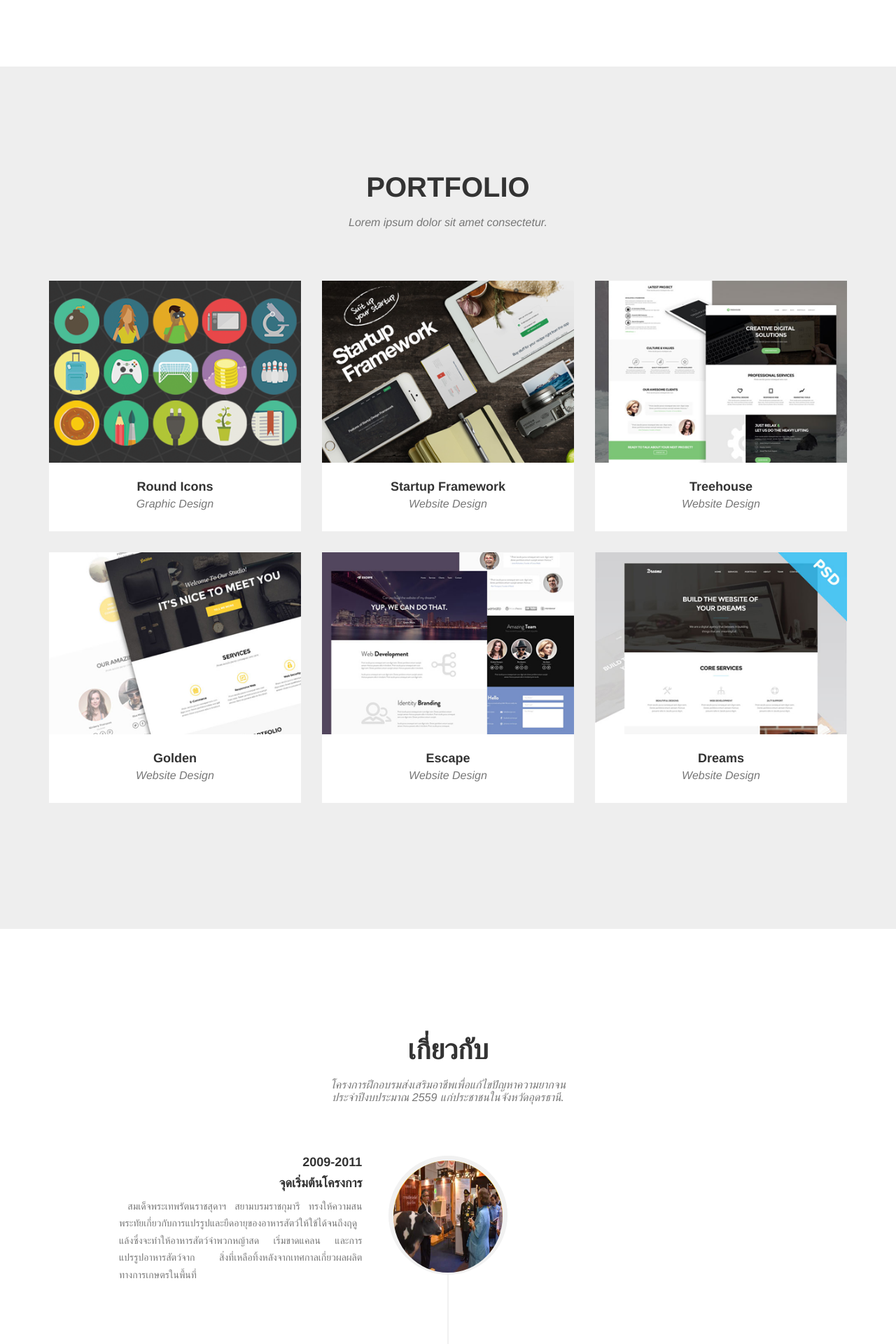
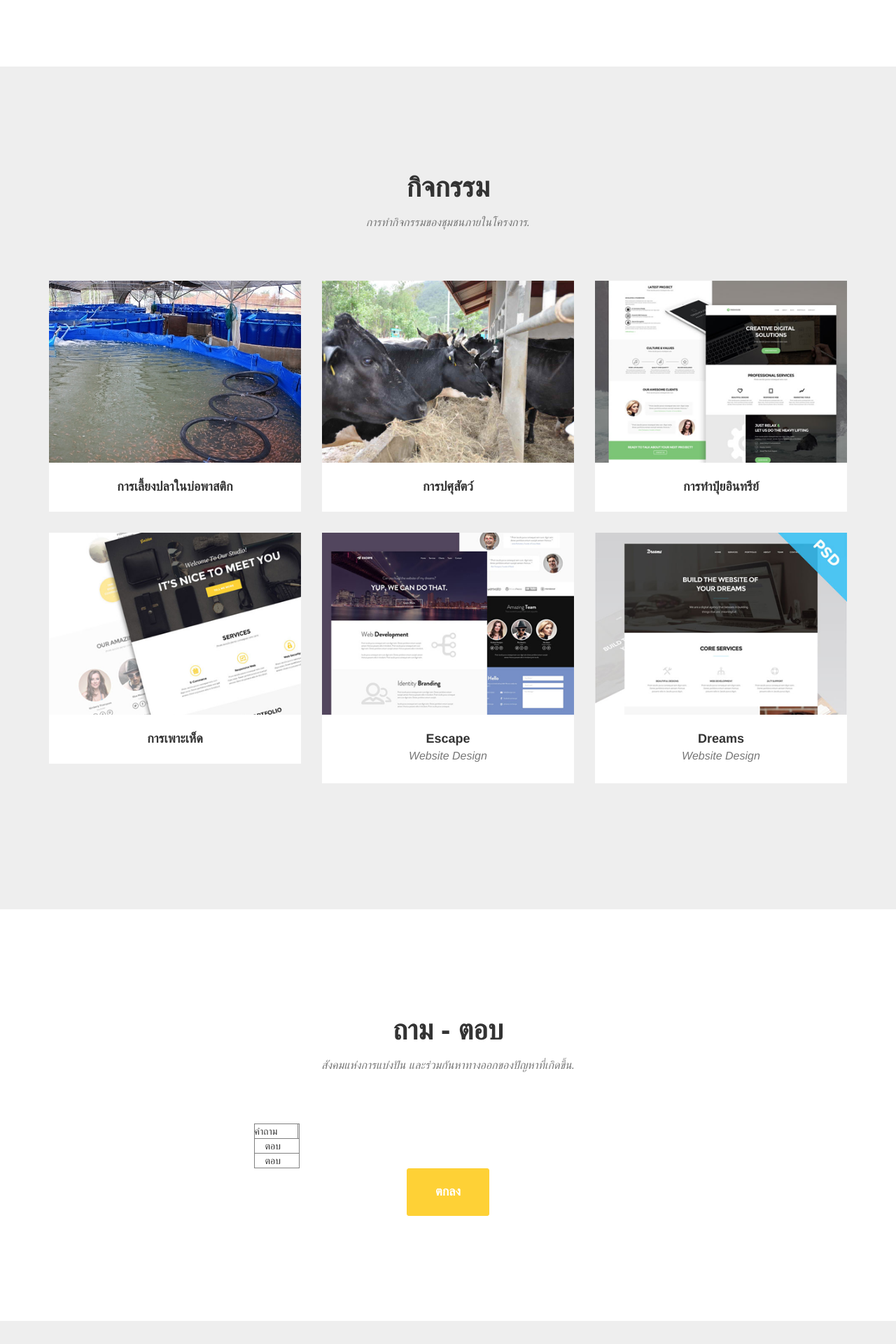
Before and after one commit to mynameistecs51/trainingcareer, a CodeIgniter app: page /trainingcareer/ in a window 1280 px wide. Shown: the part 1449-3369 px from the top of the page at 70% size. Run offline with CodeIgniter, Linux system fonts and the light colour scheme; some libraries are stand-ins or nearby versions.

Commit message:
update dashboard

```diff
--- a/application/libraries/template.php
+++ b/application/libraries/template.php
@@ -166,7 +166,7 @@ public function menu()
 				<a class="page-scroll" href="#portfolio">Portfolio</a>
 			</li>
 			<li>
-				<a class="page-scroll" href="#">ถามตอบ</a>
+				<a class="page-scroll" href="#question">ถามตอบ</a>
 			</li>
 			<li>
 				<a class="page-scroll" href="#about">เกี่ยวกับ</a>
@@ -200,7 +200,7 @@ public function menu()
 			<a class="page-scroll" href="#portfolio">Portfolio</a>
 		</li>
 		<li>
-			<a class="page-scroll" href="#">ถามตอบ</a>
+			<a class="page-scroll" href="#question">ถามตอบ</a>
 		</li>
 		<li>
 			<a class="page-scroll" href="#about">เกี่ยวกับ</a>
--- a/application/views/dashboard.php
+++ b/application/views/dashboard.php
@@ -47,8 +47,8 @@
 		<div class="container">
 			<div class="row">
 				<div class="col-lg-12 text-center">
-					<h2 class="section-heading">Portfolio</h2>
-					<h3 class="section-subheading text-muted">Lorem ipsum dolor sit amet consectetur.</h3>
+					<h2 class="section-heading">กิจกรรม</h2>
+					<h3 class="section-subheading text-muted">การทำกิจกรรมของชุมชนภายในโครงการ.</h3>
 				</div>
 			</div>
 			<div class="row">
@@ -59,11 +59,11 @@
 								<i class="fa fa-plus fa-3x"></i>
 							</div>
 						</div>
-						<img src="<?php echo base_url();?>assets/img/portfolio/roundicons.png" class="img-responsive" alt="">
+						<img src="<?php echo base_url();?>assets/img/show/pamong.jpg" class="img-responsive" alt="" style="height: 260px;">
 					</a>
 					<div class="portfolio-caption">
-						<h4>Round Icons</h4>
-						<p class="text-muted">Graphic Design</p>
+						<h4>การเลี้ยงปลาในบ่อพาสติก</h4>
+						<!-- <p class="text-muted">Graphic Design</p> -->
 					</div>
 				</div>
 				<div class="col-md-4 col-sm-6 portfolio-item">
@@ -73,11 +73,11 @@
 								<i class="fa fa-plus fa-3x"></i>
 							</div>
 						</div>
-						<img src="<?php echo base_url();?>assets/img/portfolio/startup-framework.png" class="img-responsive" alt="">
+						<img src="<?php echo base_url();?>assets/img/show/pasusad.jpg" class="img-responsive" alt="" style="height: 260px;">
 					</a>
 					<div class="portfolio-caption">
-						<h4>Startup Framework</h4>
-						<p class="text-muted">Website Design</p>
+						<h4>การปศุสัตว์</h4>
+						<!-- <p class="text-muted">Website Design</p> -->
 					</div>
 				</div>
 				<div class="col-md-4 col-sm-6 portfolio-item">
@@ -87,11 +87,11 @@
 								<i class="fa fa-plus fa-3x"></i>
 							</div>
 						</div>
-						<img src="<?php echo base_url();?>assets/img/portfolio/treehouse.png" class="img-responsive" alt="">
+						<img src="<?php echo base_url();?>assets/img/portfolio/treehouse.png" class="img-responsive" alt="" style="height: 260px;">
 					</a>
 					<div class="portfolio-caption">
-						<h4>Treehouse</h4>
-						<p class="text-muted">Website Design</p>
+						<h4>การทำปุ๋ยอินทรีย์</h4>
+						<!-- <p class="text-muted">Website Design</p> -->
 					</div>
 				</div>
 				<div class="col-md-4 col-sm-6 portfolio-item">
@@ -104,8 +104,8 @@
 						<img src="<?php echo base_url();?>assets/img/portfolio/golden.png" class="img-responsive" alt="">
 					</a>
 					<div class="portfolio-caption">
-						<h4>Golden</h4>
-						<p class="text-muted">Website Design</p>
+						<h4>การเพาะเห็ด</h4>
+						<!-- <p class="text-muted">Website Design</p> -->
 					</div>
 				</div>
 				<div class="col-md-4 col-sm-6 portfolio-item">
@@ -139,9 +139,65 @@
 			</div>
 		</div>
 	</section>
-
+	<!-- Portfolio-->
+	<!-- Question -->
+	<section id="question">
+		<div class="container">
+			<div class="row">
+				<div class="col-lg-12 text-center">
+					<h2 class="section-heading">ถาม - ตอบ</h2>
+					<h3 class="section-subheading text-muted">สังคมแห่งการแบ่งปัน และร่วมกันหาทางออกของปัญหาที่เกิดขึ้น.</h3>
+				</div>
+			</div>
+			<div class="row">
+				<div class="col-lg-12">
+					<?php echo form_open('#','name="sentMessage" id="contactForm1" novalidate');?>
+					<!-- <form name="sentMessage" id="contactForm1" novalidate> -->
+					<div class="row">
+						<div class="col-sm-3"></div>
+						<div class="col-sm-6">
+							<table class="table-hover" border="1">
+								<tbody>
+									<tr>
+										<td>คำถาม</td>
+										<td></td>
+									</tr>
+									<tr>
+										<!-- <td></td> -->
+										<td colspan="2" class="col-sm-10">ตอบ</td>
+									</tr>
+									<tr>
+										<td colspan="2" class="col-sm-10">ตอบ</td>
+									</tr>
+								</tbody>
+							</table>
+						</div>
+						<!-- <div class="col-md-6">
+							<div class="form-group">
+								<label for="question">คำถาม :</label>
+								<input type="text" class="form-control " placeholder=" คำถามของคุณ ? " name="question" id="question" required data-validation-required-message="Please enter your email address.">
+								<p class="help-block text-danger"></p>
+							</div>
+							<div class="form-group">
+								<input type="password" class="form-control" placeholder="Password *" id="loginPassword" name="loginPassword" required data-validation-required-message="Please enter your phone number.">
+								<p class="help-block text-danger"></p>
+							</div>
+						</div> -->
+						<!-- <div class="clearfix"></div> -->
+						<div class="col-lg-12 text-center">
+							<div id="success"></div>
+							<button type="submit" name="loginSubmit" class="btn btn-xl">ตกลง</button>
+						</div>
+					</div>
+					<!-- </form> -->
+					<?php echo form_close();?>
+				</div>
+			</div>
+		</div>
+	</section>
+	<!-- End Question -->
 	<!-- About Section -->
-	<section id="about">
+	<section id="about" class="bg-light-gray">
 		<div class="container">
 			<div class="row">
 				<div class="col-lg-12 text-center">
@@ -224,7 +280,7 @@
 	</section>
 
 	<!-- Team Section -->
-	<section id="team" class="bg-light-gray">
+	<section id="team" >
 		<div class="container">
 			<div class="row">
 				<div class="col-lg-12 text-center">
@@ -511,7 +567,7 @@
 			</div>
 		</div>
 	</section>
-	<!-- Contact Section -->
+	<!-- Login Section -->
 	<section id="login">
 		<div class="container">
 			<div class="row">
@@ -528,7 +584,7 @@
 						<div class="col-sm-3"></div>
 						<div class="col-md-6">
 							<div class="form-group">
-								<input type="email" class="form-control" placeholder="Your Email *" id="loginEmail" required data-validation-required-message="Please enter your email address." name="loginEmail">
+								<input type="email" class="form-control " placeholder="Your Email *" name="loginEmail" id="email" required data-validation-required-message="Please enter your email address.">
 								<p class="help-block text-danger"></p>
 							</div>
 							<div class="form-group">
@@ -548,7 +604,7 @@
 			</div>
 		</div>
 	</section>
-	<!-- Contact Section Register -->
+	<!-- regis Section Register -->
 	<section id="regis" class="well">
 		<div class="container">
 			<div class="row">
@@ -615,7 +671,7 @@
 						<div class="col-lg-8 col-lg-offset-2">
 							<div class="modal-body">
 								<!-- Project Details Go Here -->
-								<h2>Project Name</h2>
+								<h2>การเลี้ยงปลาในบ่อพาสติก</h2>
 								<p class="item-intro text-muted">Lorem ipsum dolor sit amet consectetur.</p>
 								<img class="img-responsive img-centered" src="<?php echo base_url();?>assets/img/portfolio/roundicons-free.png" alt="">
 								<p>Use this area to describe your project. Lorem ipsum dolor sit amet, consectetur adipisicing elit. Est blanditiis dolorem culpa incidunt minus dignissimos deserunt repellat aperiam quasi sunt officia expedita beatae cupiditate, maiores repudiandae, nostrum, reiciendis facere nemo!</p>
@@ -649,10 +705,13 @@
 						<div class="row">
 							<div class="col-lg-8 col-lg-offset-2">
 								<div class="modal-body">
-									<h2>Project Heading</h2>
-									<p class="item-intro text-muted">Lorem ipsum dolor sit amet consectetur.</p>
-									<img class="img-responsive img-centered" src="<?php echo base_url();?>assets/img/portfolio/startup-framework-preview.png" alt="">
-									<p><a href="http://designmodo.com/startup/?u=787">Startup Framework</a> is a website builder for professionals. Startup Framework contains components and complex blocks (PSD+HTML Bootstrap themes and templates) which can easily be integrated into almost any design. All of these components are made in the same style, and can easily be integrated into projects, allowing you to create hundreds of solutions for your future projects.</p>
+									<h2>การปศุสัตว์</h2>
+									<p class="item-intro text-muted">การแปรรูปถนอมอาหารสัตว์.</p>
+									<img class="img-responsive img-centered" src="<?php echo base_url();?>assets/img/show/pasusad.jpg" alt="">
+									<div class="col-sm-4"><img class="img-responsive img-centered" src="<?php echo base_url();?>assets/img/about/4.jpg" alt=""></div>
+									<div class="col-sm-4"><img class="img-responsive img-centered" src="<?php echo base_url();?>assets/img/show/kasad.jpg" alt=""></div>
+									<div class="col-sm-4"><img class="img-responsive img-centered" src="<?php echo base_url();?>assets/img/header-bg.jpg" alt=""></div>
+									<p>การแปรรูปถนอมอาหารสัตว์ ไว้ใช้ในยามขาดแคลนหรือฤดูแล้งที่อาหารจำพวกพื้ชสดที่เป็นที่ต้องการของสัตว์ เช่น พวกโค กระบือ เราก็สามารถที่จะนำเอาอาหารที่เราแปรรูปจากพื้ชหรือเศษของพืชไร่ที่เราไม่ต้องการแล้วนำมาให้สัตว์เหล่านี้กินเป็นอาหารเสริมได้</p>
 									<p>You can preview Startup Framework <a href="http://designmodo.com/startup/?u=787">here</a>.</p>
 									<button type="button" class="btn btn-primary" data-dismiss="modal"><i class="fa fa-times"></i> Close Project</button>
 								</div>
```
Also changed, not shown: assets/img/header-bg1.jpg (deleted).
